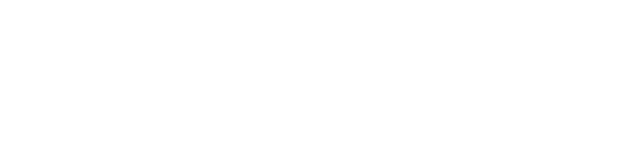
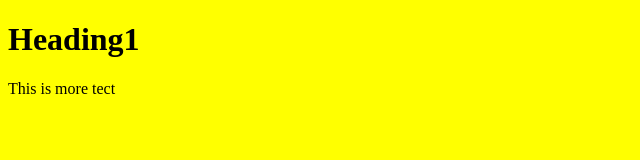
Before and after one commit to Kevindesrivieres/kevindesrivieres.github.io, a plain HTML site: page index.html in a window 1280 px wide. Shown: the whole page, without its empty margins (0-640 px from the left). Drawn offline with Linux system fonts and the light colour scheme.

Commit message:
Update index.html

```diff
--- a/index.html
+++ b/index.html
@@ -3,8 +3,14 @@
                 <head>
                   <meta charset="utf-8">
                   <title></title>
-                </head>
-                <body>
-                      </p>
-                </body>
+                <style>
+                      body{
+                       background-color:yellow
+                      }
+                      </style>
+                    </head>
+                    <body>
+                          <h1>Heading1</h1>
+                          <p>This is more tect</p>
+                    </body>
 </html>
```
